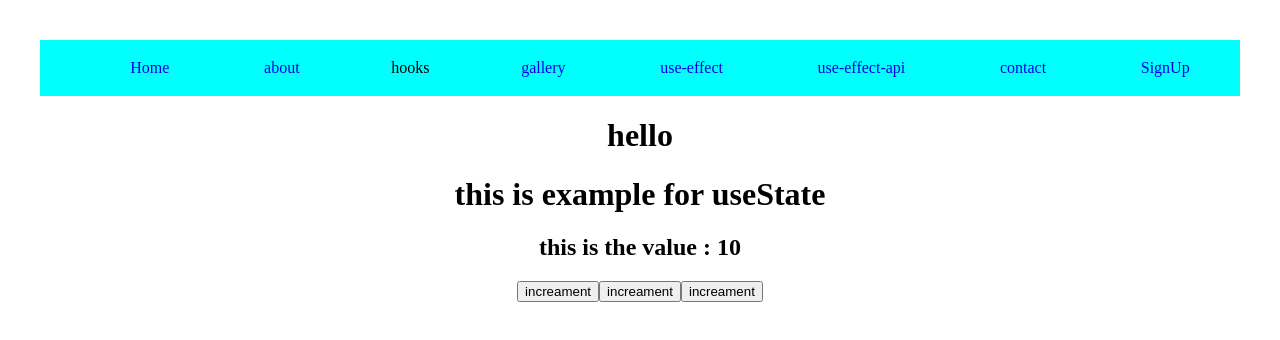
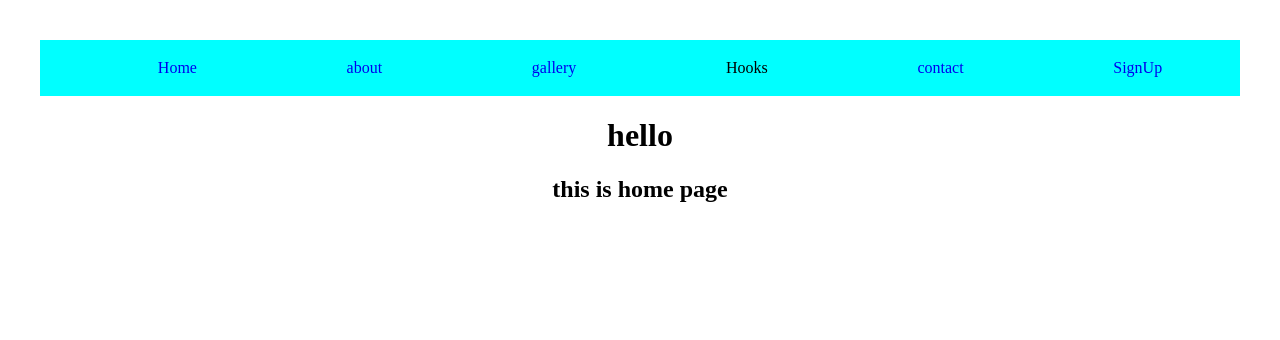
Before and after one commit to Balachandarcse/MERN_INTERN, a React (Vite) app in the folder frontend/: page /home in a window 1280 px wide. Shown: the top 340 px of the page. Built offline with nearby package versions, Linux system fonts and the light colour scheme.

Commit message:
day-9 tasks completed (useReducer hook and dropdown functionality)

```diff
--- /dev/null
+++ b/frontend/src/components/functionalComponents/Hooks/useReducer.jsx
@@ -0,0 +1,31 @@
+import { useReducer } from "react"
+import NavBar from "../navBar"
+
+const UseReducer=()=>{
+    var actions={
+        INC:'increment',
+        DEC:'decrement'
+    }
+    function reducerFunc(state,action){
+        if(action.type===actions.INC){
+            return {val:state.val+1}
+        }
+        else if(action.type===actions.DEC){
+            return {val:state.val-1}
+        }
+        else{
+            return state
+        }
+    }
+    var [stateVal,setAction]=useReducer(reducerFunc,{val:0})
+    return (
+
+        <div>
+            <NavBar/>
+            <button onClick={()=>{setAction({type:actions.INC})}}>+</button>
+            <span>{stateVal.val}</span>
+            <button onClick={()=>{setAction({type:actions.DEC})}}>-</button>
+        </div>
+    )
+}
+export default UseReducer
--- a/frontend/src/components/functionalComponents/Hooks/useState.jsx
+++ b/frontend/src/components/functionalComponents/Hooks/useState.jsx
@@ -1,21 +1,23 @@
 import { useState } from "react"
+import NavBar from "../navBar"
 
 var UseState= ()=>{
     var initialVal=10
-    var [a,b]=useState(initialVal)
+    var [num,setNum]=useState(initialVal)
     return (
         <div>
+            <NavBar/>
             <h1>this is example for useState</h1>
-            <h2>this is the value : {a}</h2>
+            <h2>this is the value : {num}</h2>
             <button onClick={()=>{
-                b(a++)
-            }}>increament</button>
+                setNum(num++)
+            }}>increment</button>
             <button onKeyDown={()=>{
-                b(a--)
-            }}>increament</button>
+                setNum(num--)
+            }}>decrement</button>
             <button onDoubleClick={()=>{
-                b(initialVal)
-            }}>increament</button>
+                setNum(initialVal)
+            }}>reset</button>
         </div>
 
     )
--- a/frontend/src/components/functionalComponents/home.jsx
+++ b/frontend/src/components/functionalComponents/home.jsx
@@ -6,7 +6,7 @@ function Home(){
         <div>
             <NavBar/>
             <h1>hello</h1>
-            <UseState/>
+            <h2>this is home page</h2>
         </div>
     )
 }
--- a/frontend/src/components/functionalComponents/navBar.jsx
+++ b/frontend/src/components/functionalComponents/navBar.jsx
@@ -1,27 +1,26 @@
 import { Link } from "react-router-dom"
-import { useState } from "react"
 import "../../css/nav.css"
 const NavBar=()=>{
-    var [dropdown,showdropdown]=useState(false)
     return (
             <header>
                 <nav>
                     <ul>
                         <li><Link to='/home' className="link">Home</Link></li>
                         <li><Link to='/about' className="link">about</Link></li>
-                        <div>
-                            <span onMouseOver={()=>showdropdown(true)} onMouseLeave={()=>showdropdown(false)}>hooks</span>
-                            {dropdown && (
-                            <ul>
-                                <li><Link to='/contact' className="link" >useState</Link></li>
-                                <li><Link to='/gallery' className="link"  >gallery</Link></li>
-                            </ul>)}
-                        </div>
                         <li><Link to='/gallery' className="link">gallery</Link></li>
-                        <li><Link to='/use-effect' className="link">use-effect</Link></li>
-                        <li><Link to='/use-effect-api' className="link">use-effect-api</Link></li>
+                        <li className="dropdown">
+                            <span className="link">Hooks</span>
+                            <div className="hooks">
+                            <li><Link to='/usestate' className="link">useState</Link></li>
+                            <li><Link to='/use-effect' className="link">use-effect</Link></li>
+                            <li><Link to='/use-effect-api' className="link">use-effect-api</Link></li>
+                            <li><Link to='/use-reducer' className="link">useReducer</Link></li>
+                            </div>
+                        </li>
+
                         <li><Link to='/contact' className="link">contact</Link></li>
                         <li><Link to='/' className="link" >SignUp</Link></li>
+
                     </ul>
                 </nav>
             </header>
--- a/frontend/src/css/nav.css
+++ b/frontend/src/css/nav.css
@@ -19,3 +19,32 @@ header{
 .link:hover{
   background-color: antiquewhite;
 }
+.dropdown {
+  position: relative;
+}
+
+.hooks {
+  display: none;
+  position: absolute;
+  top: 100%;
+  left: 7px;
+  background-color: #f4d0d0;
+  box-shadow: 0 4px 8px rgba(0, 0, 0, 0.1);
+  padding: 10px;
+  border-radius: 4px;
+}
+
+.hooks .link {
+  display: block;
+  padding: 5px 10px;
+  color: black;
+  text-decoration: none;
+}
+
+.dropdown:hover .hooks {
+  display: block;
+}
+
+.hooks .link:hover {
+  background-color: #88d1f0;
+}
--- a/frontend/src/main.jsx
+++ b/frontend/src/main.jsx
@@ -12,6 +12,7 @@ import Signup from './components/functionalComponents/signUp.jsx'
 import UseState from './components/functionalComponents/Hooks/useState.jsx'
 import UseEffect from './components/functionalComponents/Hooks/useEffect.jsx'
 import UseEffectApi from './components/functionalComponents/Hooks/useEffectApi.jsx'
+import UseReducer from './components/functionalComponents/Hooks/useReducer.jsx'
 createRoot(document.getElementById('root')).render(
   <StrictMode>
     <BrowserRouter>
@@ -24,6 +25,7 @@ createRoot(document.getElementById('root')).render(
       <Route path="/usestate" element={<UseState/>}></Route>
       <Route path="/use-effect" element={<UseEffect/>}></Route>
       <Route path="/use-effect-api" element={<UseEffectApi/>}></Route>
+      <Route path="/use-reducer" element={<UseReducer/>}></Route>
     </Routes>
 
     </BrowserRouter>
```
Also changed, not shown: 1 other file (tests, documents, lock files or other folders).
